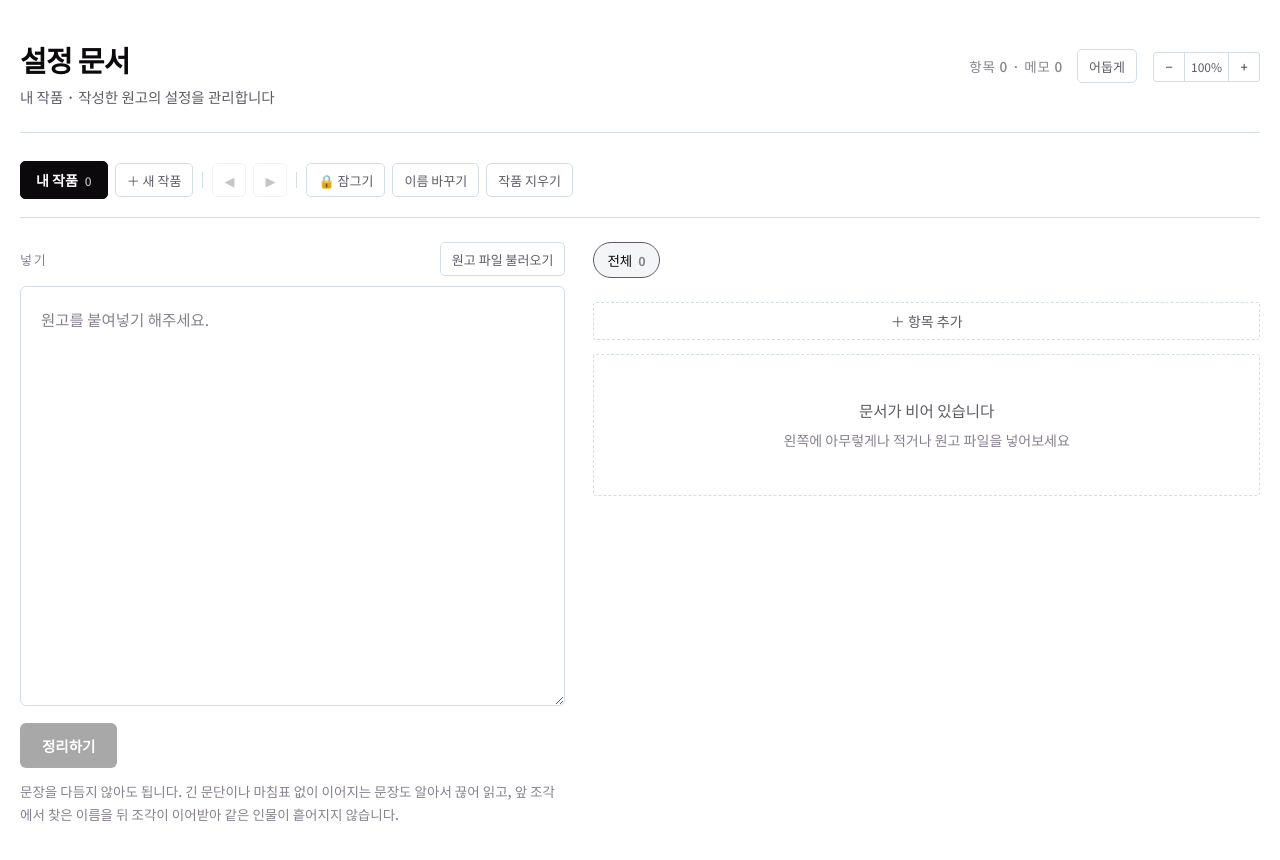
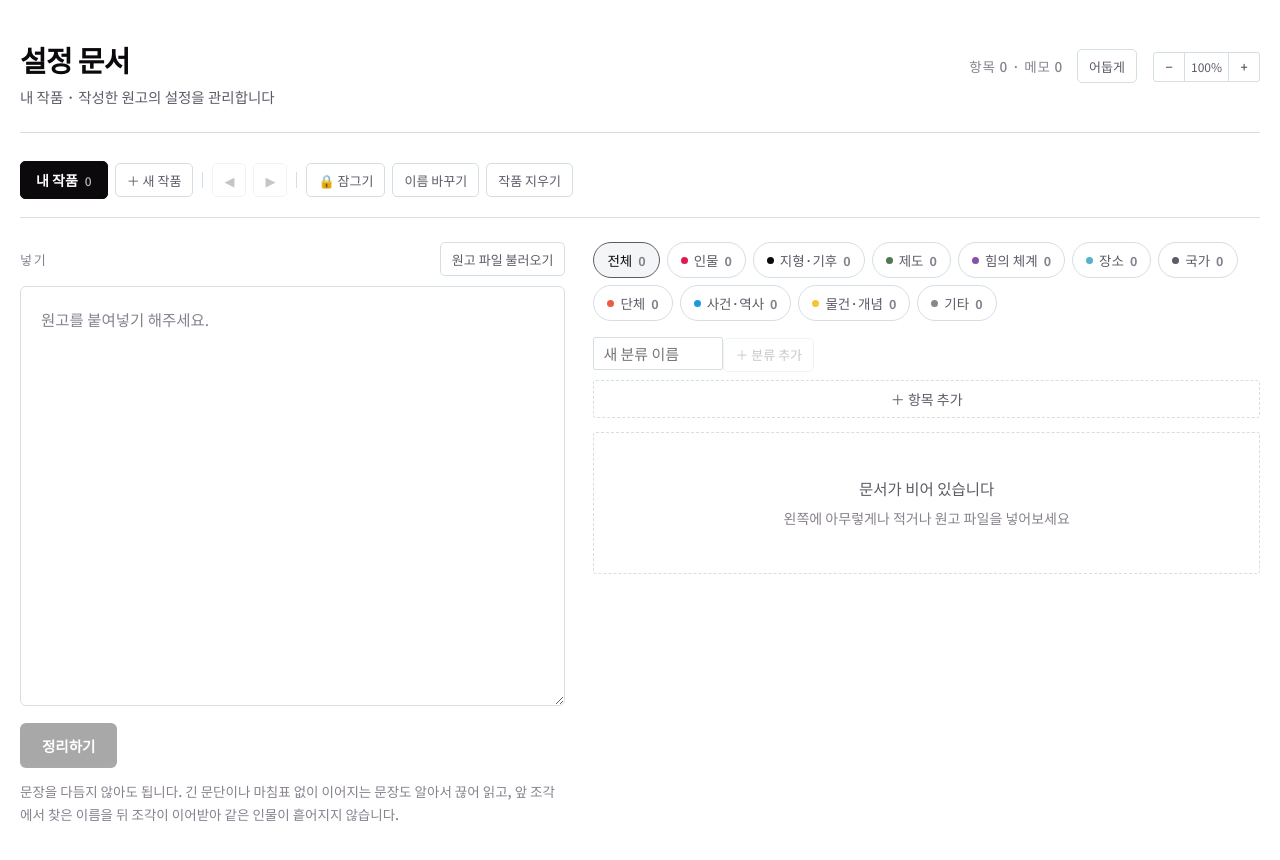
Before and after one commit to krockdove/settingdoc, a React (Vite) app: page / in a window 1280 px wide. Shown: the top 860 px of the page. Built offline with nearby package versions, Linux system fonts and the light colour scheme.

Commit message:
category

```diff
--- a/src/SettingDoc.jsx
+++ b/src/SettingDoc.jsx
@@ -22,6 +22,7 @@ const CATS = [
   { key: "system", label: "제도" },
   { key: "power", label: "힘의 체계" },
   { key: "place", label: "장소" },
+  { key: "country", label: "국가" },
   { key: "org", label: "단체" },
   { key: "event", label: "사건·역사" },
   { key: "item", label: "물건·개념" },
@@ -991,7 +992,86 @@ export default function SettingDoc() {
   const [repl, setRepl] = useState("");
   const [toast, setToast] = useState(null);
   const [newEntry, setNewEntry] = useState(null);
-
+  const [customCats, setCustomCats] = useState(() => {
+    try {
+      const saved = localStorage.getItem("settingdoc-custom-cats");
+      return saved ? JSON.parse(saved) : [];
+    } catch {
+      return [];
+    }
+  });
+
+  const allCats = [...CATS, ...customCats];
+  const [newCatName, setNewCatName] = useState("");
+  function addCategory() {
+  const label = newCatName.trim();
+
+  if (!label) return;
+
+  const exists = allCats.some(
+    (cat) => cat.label.trim() === label
+  );
+
+  if (exists) {
+    setErr(`이미 '${label}' 분류가 있습니다.`);
+    return;
+  }
+
+  const key = `custom_${Date.now()}`;
+
+  const newCat = {
+    key,
+    label,
+  };
+
+  setCustomCats((prev) => {
+    const next = [...prev, newCat];
+    localStorage.setItem(
+      "settingdoc-custom-cats",
+      JSON.stringify(next)
+    );
+    return next;
+  });
+
+  setNewCatName("");
+  setErr("");
+}
+  function deleteCategory(key) {
+    const target = customCats.find((cat) => cat.key === key);
+
+    if (!target) return;
+
+    const ok = window.confirm(
+      `'${target.label}' 분류를 삭제할까요?\n\n이 분류에 속한 항목은 '기타'로 이동합니다.`
+    );
+
+    if (!ok) return;
+
+    setCustomCats((prev) => {
+      const next = prev.filter((cat) => cat.key !== key);
+
+      localStorage.setItem(
+        "settingdoc-custom-cats",
+        JSON.stringify(next)
+      );
+
+      return next;
+    });
+
+    // 해당 분류의 기존 항목을 기타로 이동
+    setMine((prev) =>
+      prev.map((item) =>
+        item.category === key
+          ? { ...item, category: "etc" }
+          : item
+      )
+    );
+
+    // 현재 삭제한 분류를 보고 있었다면 전체로 이동
+    if (filter === key) {
+      setFilter("all");
+    }
+  }
   const [fontScale, setFontScale] = useState(() => {
   const saved = localStorage.getItem("settingdoc-font-scale");
   return saved ? Number(saved) : 1;
@@ -2279,18 +2359,45 @@ JSON 배열만 출력한다.
                 <button className={"sd-chip" + (filter === "all" ? " on" : "")} onClick={() => setFilter("all")}>
                   전체 <span className="num">{mine.length}</span>
                 </button>
-                {CATS.map((c) => {
+                {allCats.map((c) => {
                   const n = mine.filter((e) => e.category === c.key).length;
-                  if (!n) return null;
+                  const isCustom = customCats.some((x) => x.key === c.key);
+
                   return (
-                    <button
+                    <div
                       key={c.key}
-                      className={"sd-chip" + (filter === c.key ? " on" : "")}
+                      className={
+                        "sd-chip" + (filter === c.key ? " on" : "")
+                      }
                       onClick={() => setFilter(c.key)}
+                      role="button"
+                      tabIndex={0}
                     >
-                      <span className="sd-dot" style={{ background: `var(--c-${c.key})` }} />
-                      {c.label} <span className="num">{n}</span>
-                    </button>
+                      <span
+                        className="sd-dot"
+                        style={{
+                          background: `var(--c-${c.key}, var(--muted))`,
+                        }}
+                      />
+
+                      {c.label}
+                      <span className="num">{n}</span>
+
+                      {isCustom && (
+                        <button
+                          type="button"
+                          className="sd-chip-delete"
+                          onClick={(e) => {
+                            e.stopPropagation();
+                            deleteCategory(c.key);
+                          }}
+                          title={`${c.label} 삭제`}
+                          aria-label={`${c.label} 삭제`}
+                        >
+                          ×
+                        </button>
+                      )}
+                    </div>
                   );
                 })}
                 {mine.length > 0 && (
@@ -2315,6 +2422,31 @@ JSON 배열만 출력한다.
                     </button>
                   </>
                 )}
+              </div>
+              <div className="sd-category-add">
+  <input
+    className="sd-inp"
+    value={newCatName}
+    placeholder="새 분류 이름"
+    onChange={(e) => setNewCatName(e.target.value)}
+    onKeyDown={(e) => {
+      if (e.key === "Enter") {
+        addCategory();
+      }
+
+      if (e.key === "Escape") {
+        setNewCatName("");
+      }
+    }}
+  />
+
+  <button
+    className="sd-mini"
+    onClick={addCategory}
+    disabled={!newCatName.trim()}
+  >
+    ＋ 분류 추가
+  </button>
               </div>
               {!locked && (
   <button
@@ -2355,7 +2487,7 @@ JSON 배열만 출력한다.
           }))
         }
       >
-        {CATS.map((c) => (
+        {allCats.map((c) => (
           <option key={c.key} value={c.key}>
             {c.label}
           </option>
--- a/src/index.css
+++ b/src/index.css
@@ -146,3 +146,29 @@ body,
   font-size: calc(12px * var(--font-scale));
   user-select: none;
 }
+
+.sd-chip {
+  display: inline-flex;
+  align-items: center;
+  gap: 5px;
+  cursor: pointer;
+}
+
+.sd-chip-delete {
+  width: 16px;
+  height: 16px;
+  margin-left: 1px;
+  padding: 0;
+  border: 0;
+  border-radius: 50%;
+  background: transparent;
+  color: var(--muted);
+  font-size: 14px;
+  line-height: 16px;
+  cursor: pointer;
+}
+
+.sd-chip-delete:hover {
+  color: var(--focus);
+  background: var(--wash);
+}
```
